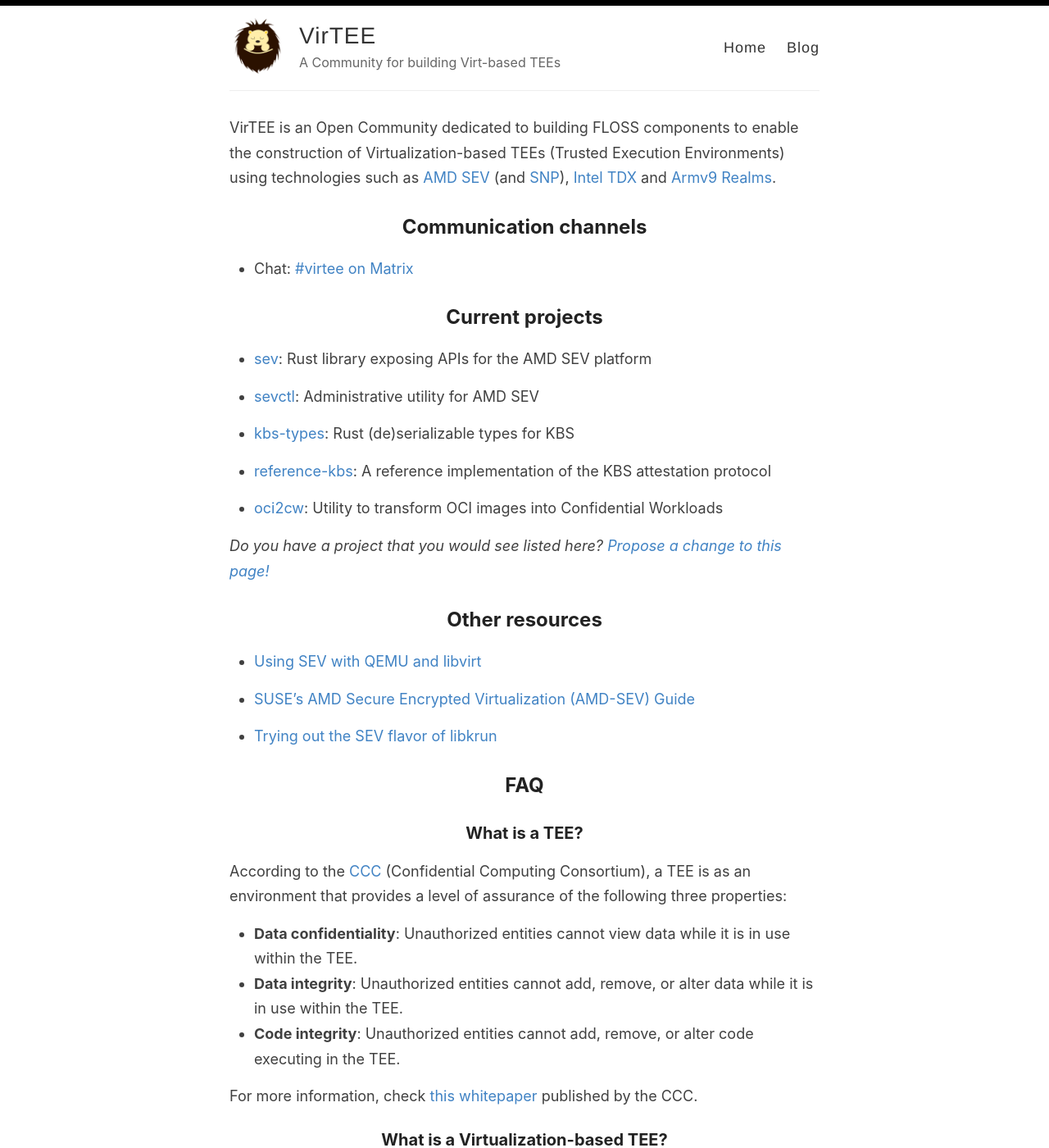
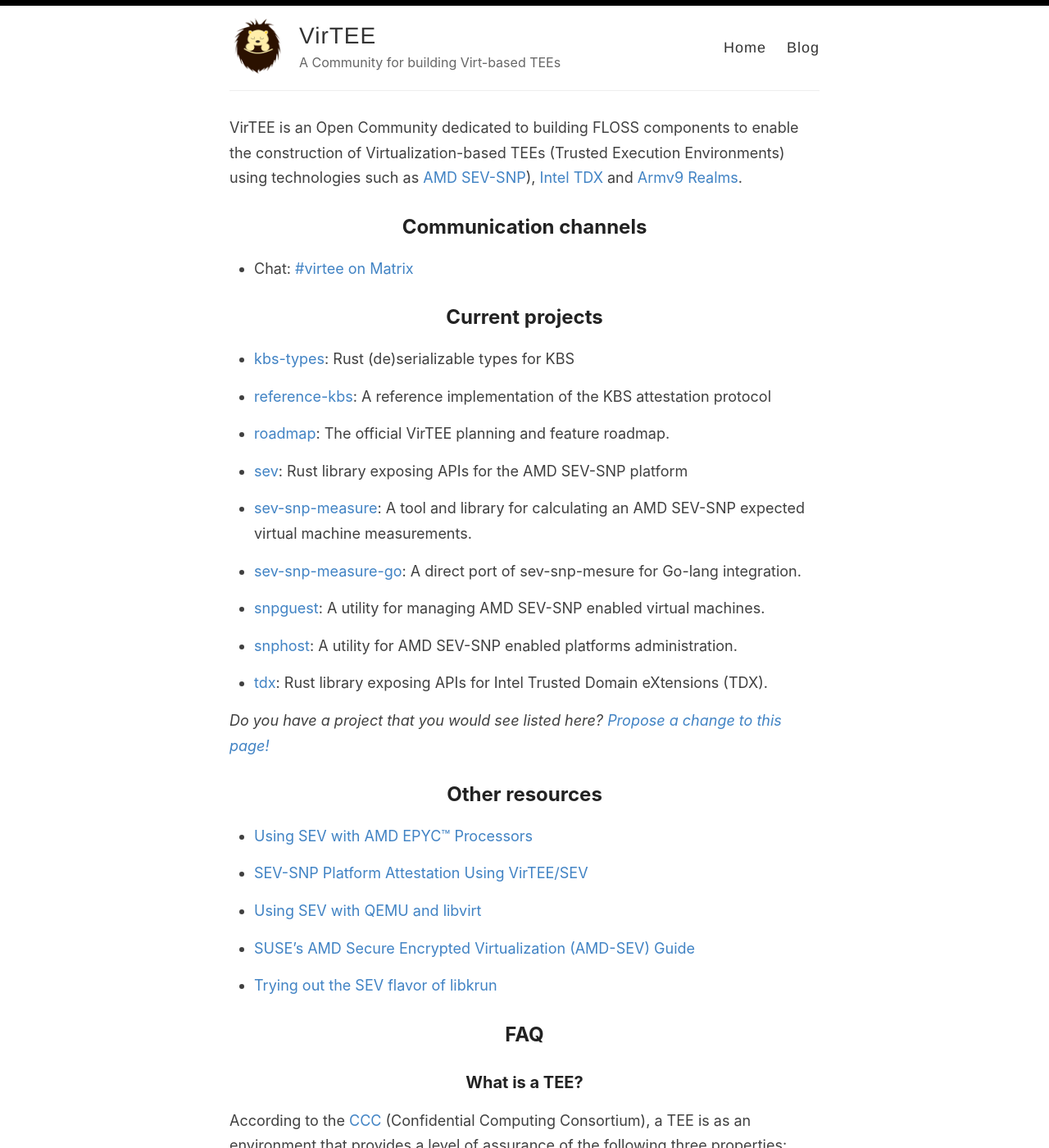
Before and after one commit to virtee/virtee.github.io, a Jekyll site: the page built from index.md, in a window 1280 px wide and 1400 px high. Shown: the whole window at 82% size. Built offline with Jekyll 4.4.1, drawn with Linux system fonts in a browser that asks for light colours; some of the changed text lies outside the part shown.

Commit message:
Update: Updating main webpage
Updating the main web page with content for CCC

Resolves #6

Signed-off-by: Larry Dewey <larry.dewey@amd.com>

```diff
--- a/index.md
+++ b/index.md
@@ -10,19 +10,31 @@ VirTEE is an Open Community dedicated to building FLOSS components to enable the
 
 ## Current projects
 
-- [sev](https://github.com/virtee/sev): Rust library exposing APIs for the AMD SEV platform
-
-- [sevctl](https://github.com/virtee/sevctl): Administrative utility for AMD SEV
-
 - [kbs-types](https://github.com/virtee/kbs-types): Rust (de)serializable types for KBS
 
 - [reference-kbs](https://github.com/virtee/reference-kbs): A reference implementation of the KBS attestation protocol
 
-- [oci2cw](https://github.com/virtee/oci2cw): Utility to transform OCI images into Confidential Workloads
+- [roadmap](https://github.com/virtee/roadmap): The official VirTEE planning and feature roadmap.
+
+- [sev](https://github.com/virtee/sev): Rust library exposing APIs for the AMD SEV-SNP platform
+
+- [sev-snp-measure](https://github.com/virtee/sev-snp-measure): A tool and library for calculating an AMD SEV-SNP expected virtual machine measurements.
+
+- [sev-snp-measure-go](https://github.com/virtee/sev-snp-measure-go): A direct port of sev-snp-mesure for Go-lang integration.
+
+- [snpguest](https://github.com/virtee/snpguest): A utility for managing AMD SEV-SNP enabled virtual machines.
+
+- [snphost](https://github.com/virtee/snphost): A utility for AMD SEV-SNP enabled platforms administration.
+
+- [tdx](https://github.com/virtee/tdx): Rust library exposing APIs for Intel Trusted Domain eXtensions (TDX).
 
 *Do you have a project that you would see listed here? [Propose a change to this page!](https://github.com/virtee/virtee.github.io/blob/gh-pages/index.md)*
 
 ## Other resources
+
+- [Using SEV with AMD EPYC™ Processors](https://www.amd.com/content/dam/amd/en/documents/epyc-technical-docs/tuning-guides/58207-using-sev-with-amd-epyc-processors.pdf)
+
+- [SEV-SNP Platform Attestation Using VirTEE/SEV](https://www.amd.com/content/dam/amd/en/documents/developer/58217-epyc-9004-ug-platform-attestation-using-virtee-snp.pdf)
 
 - [Using SEV with QEMU and libvirt](https://libvirt.org/kbase/launch_security_sev.html)
 
@@ -40,8 +52,14 @@ According to the [CCC](https://confidentialcomputing.io/) (Confidential Computin
 - **Data integrity**: Unauthorized entities cannot add, remove, or alter data while it is in use within the TEE.
 - **Code integrity**: Unauthorized entities cannot add, remove, or alter code executing in the TEE.
 
-For more information, check [this whitepaper](https://confidentialcomputing.io/whitepaper-02-latest/) published by the CCC.
+For more information, check [this whitepaper](https://confidentialcomputing.io/wp-content/uploads/sites/10/2023/03/CCC_outreach_whitepaper_updated_November_2022.pdf) published by the CCC.
 
 ### What is a Virtualization-based TEE?
 
-It's a TEE that's constructed using [Hardware-assisted Virtualization](https://en.wikipedia.org/wiki/Hardware-assisted_virtualization), combined with other technologies (AMD SEV, Intel TDX or Armv9 Realms) that enable the guest owner to verify the integrity and confidentiality of the Virtual Machine.
+It's a TEE that's constructed using [Hardware-assisted Virtualization](https://en.wikipedia.org/wiki/Hardware-assisted_virtualization), combined with other technologies (AMD SEV-SNP, Intel TDX, or Armv9 Realms) which enable the guest owner to verify the integrity and confidentiality of the Virtual Machine.
+
+
+VirTEE is a member project of the Confidential Computing Consortium (CCC)
+
+<a href="https://confidentialcomputing.io">
+<img src="https://github.com/confidential-computing/artwork/blob/main/ccc/confidential_computing_consortium-logo-horizontal-color.svg" width="25%" height="25%" alt="CCC Logo"/></a>
```
Also changed, not shown: other parts of index.md (+1 -1 lines).
